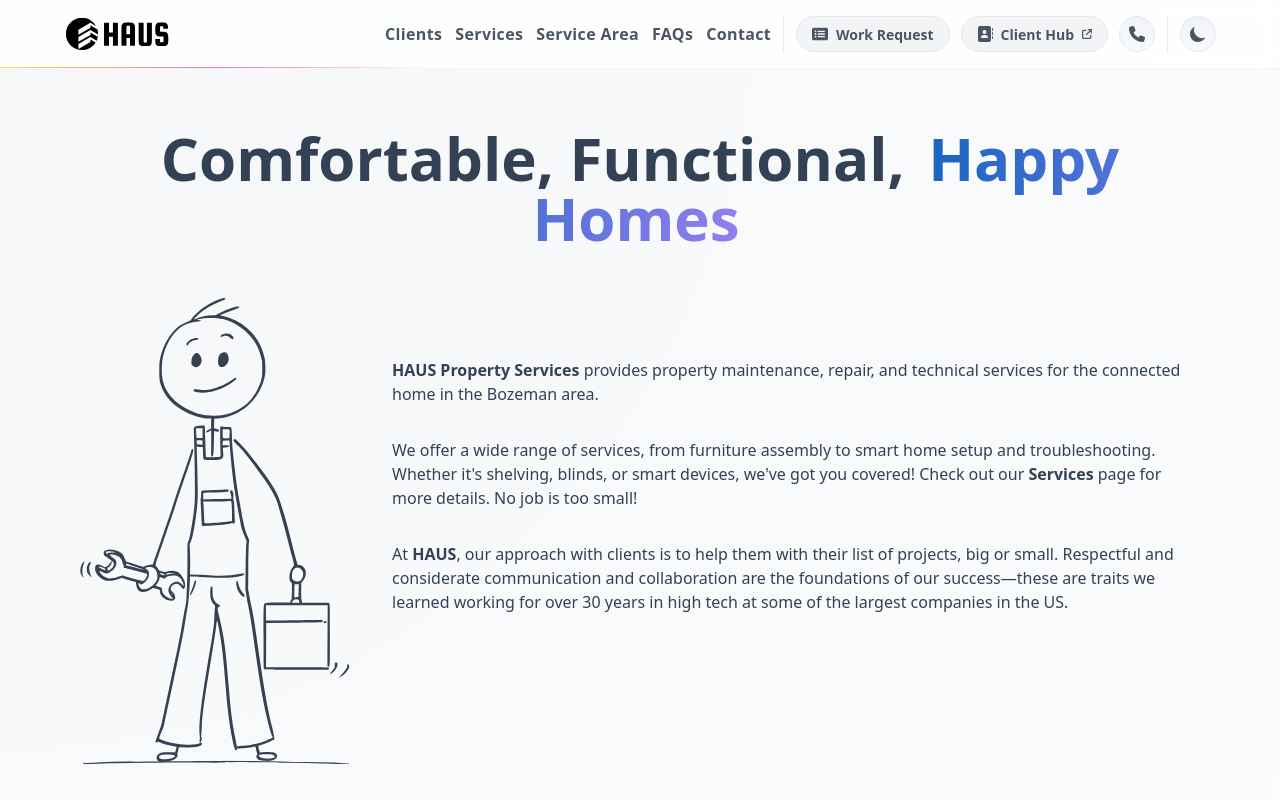
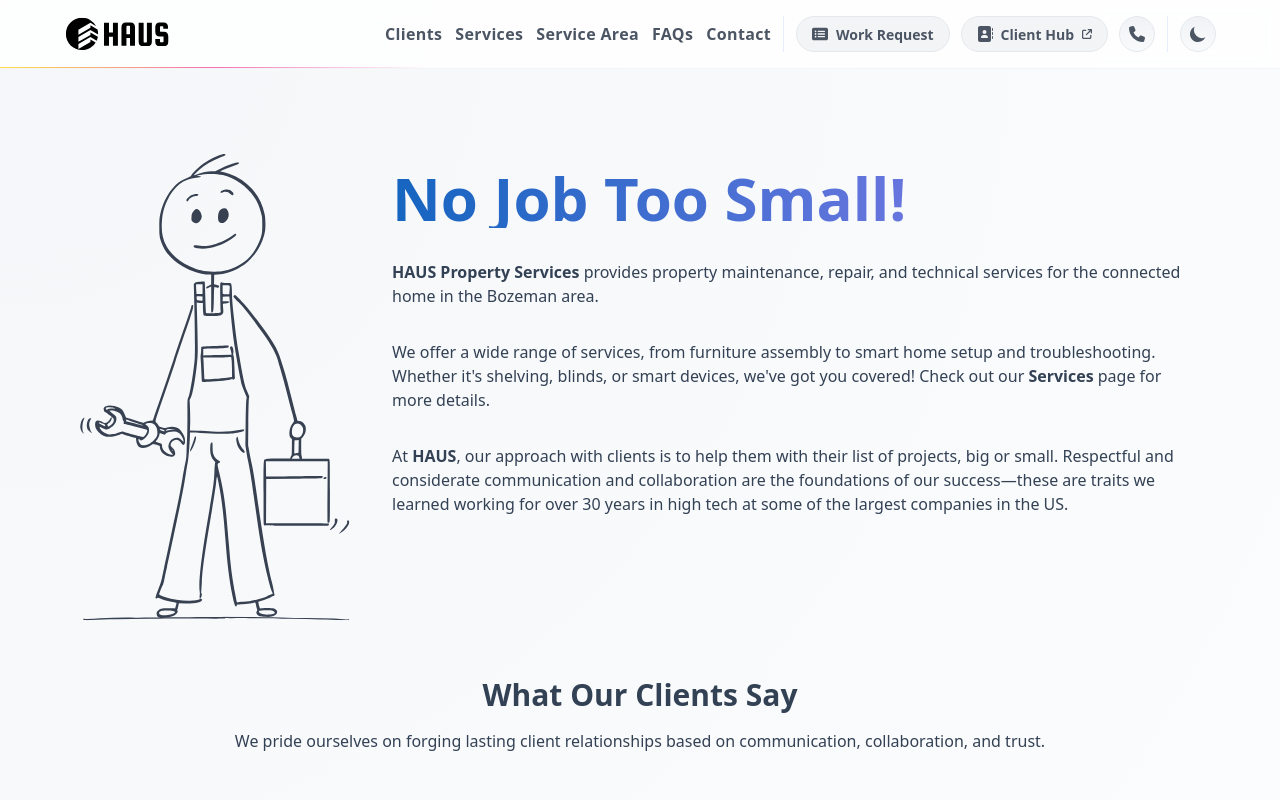
Before and after one commit to ben-v/haus, a React (Vite) app: page / in a window 1280 px wide. Shown: the top 800 px of the page. Built offline with nearby package versions, Linux system fonts and the light colour scheme.

Commit message:
Updated landing intro title and placement

```diff
--- a/src/pages/landing/index.tsx
+++ b/src/pages/landing/index.tsx
@@ -14,11 +14,7 @@ const LandingPage = () => {
 
   return (
     <PageContainer
-      id="landing"
-      titlePartA="Comfortable, Functional,&nbsp;"
-      titlePartB="Happy Homes"
-      highlightType="Vibrant"
-      titleAlignment="Left">
+      id="landing">
       <ContentSectionContainer flexDirection="Center">
         <IntroSection />
         <TestamonialsSection />
--- a/src/pages/landing/sections/IntroSection.tsx
+++ b/src/pages/landing/sections/IntroSection.tsx
@@ -1,7 +1,6 @@
 import ContentSectionContainer from "../../../components/containers/ContentSectionContainer";
 import ContentSectionHeader from "../../../components/layouts/ContentSectionHeader";
 
-// import SvgTapeMeasure from "../../../components/images/SvgTapeMeasure";
 import SvgWorkerWithToolbox from "../../../components/images/stick-figures/SvgWorkerWithToolbox";
 import GenericContentContainer from "../../../components/containers/GenericContentContainer";
 import StandardLink from "../../../components/navigation/StandardLink";
@@ -17,8 +16,9 @@ const IntroSection = () => {
     <ContentSectionContainer id="landing-container" flexDirection="RTL" containerClassNames="items-center">
       <GenericContentContainer id="landing-intro" padding="None" containerClassNames="w-full md:w-9/12 md:-mt-3 lg:-mt-16">
         <ContentSectionHeader childrenAlignment="Left">
-          <p className="body-text"><span className="font-semibold">HAUS Property Services</span> provides property maintenance, repair, and technical services for the connected home in the Bozeman area.</p>
-          <p className="mt-8 body-text">We offer a wide range of services, from furniture assembly to smart home setup and troubleshooting. Whether it's shelving, blinds, or smart devices, we've got you covered! Check out our <StandardLink url="/services"><span className="font-semibold body-link" onClick={() => logClick("Services")}>Services</span></StandardLink> page for more details. No job is too small!</p>
+          <p className="bg-gradient-to-r from-primary to-secondaryLight bg-clip-text text-transparent dark:from-primaryLight dark:to-secondaryLight font-bold text-4xl sm:text-5xl md:text-6xl">No Job Too Small!</p>
+          <p className="mt-8 body-text"><span className="font-semibold">HAUS Property Services</span> provides property maintenance, repair, and technical services for the connected home in the Bozeman area.</p>
+          <p className="mt-8 body-text">We offer a wide range of services, from furniture assembly to smart home setup and troubleshooting. Whether it's shelving, blinds, or smart devices, we've got you covered! Check out our <StandardLink url="/services"><span className="font-semibold body-link" onClick={() => logClick("Services")}>Services</span></StandardLink> page for more details.</p>
           <p className="mt-8 body-text">At <span className="font-semibold">HAUS</span>, our approach with clients is to help them with their list of projects, big or small. Respectful and considerate communication and collaboration are the foundations of our success—these are traits we learned working for over 30 years in high tech at some of the largest companies in the US.</p>
         </ContentSectionHeader>
       </GenericContentContainer>
```
